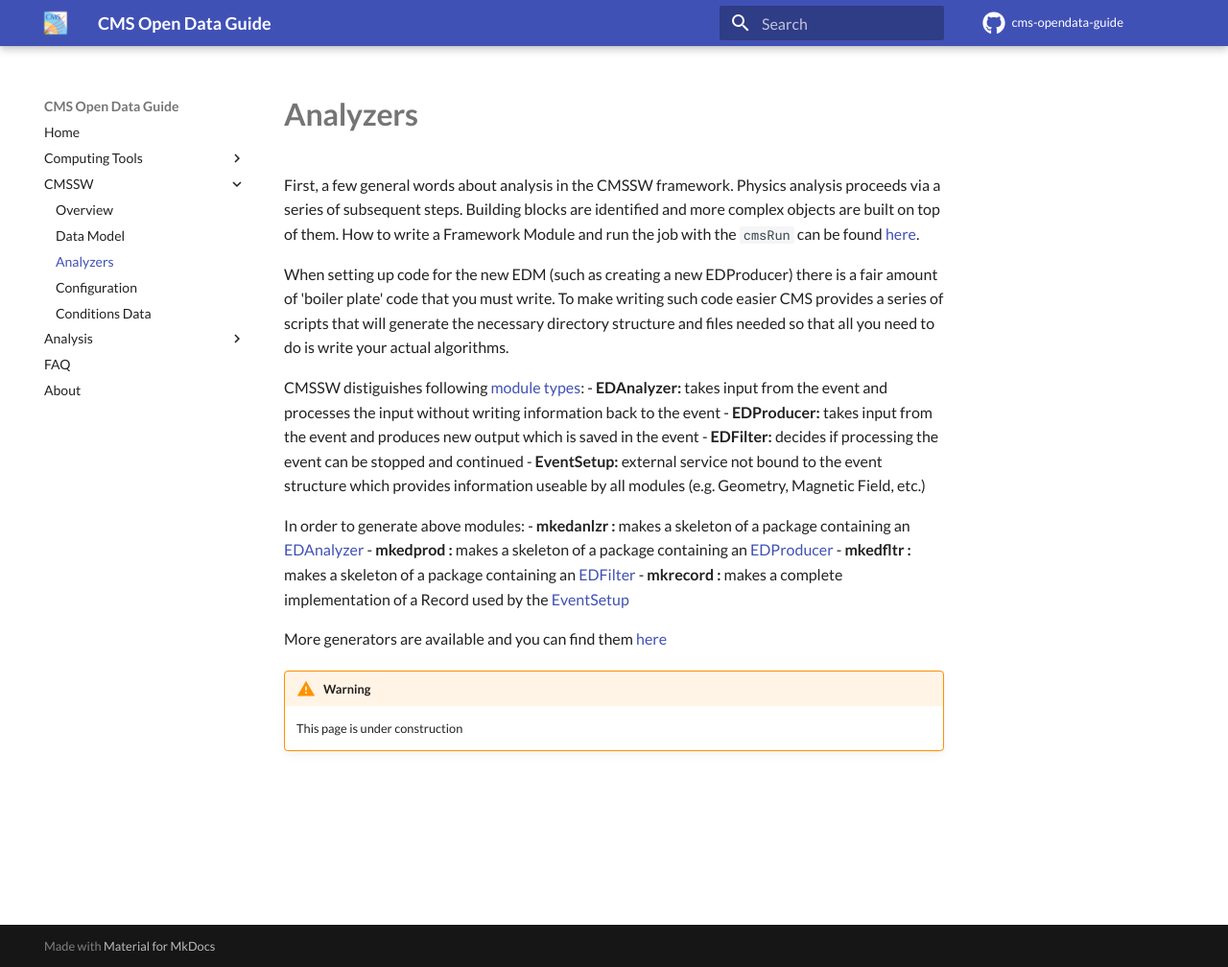
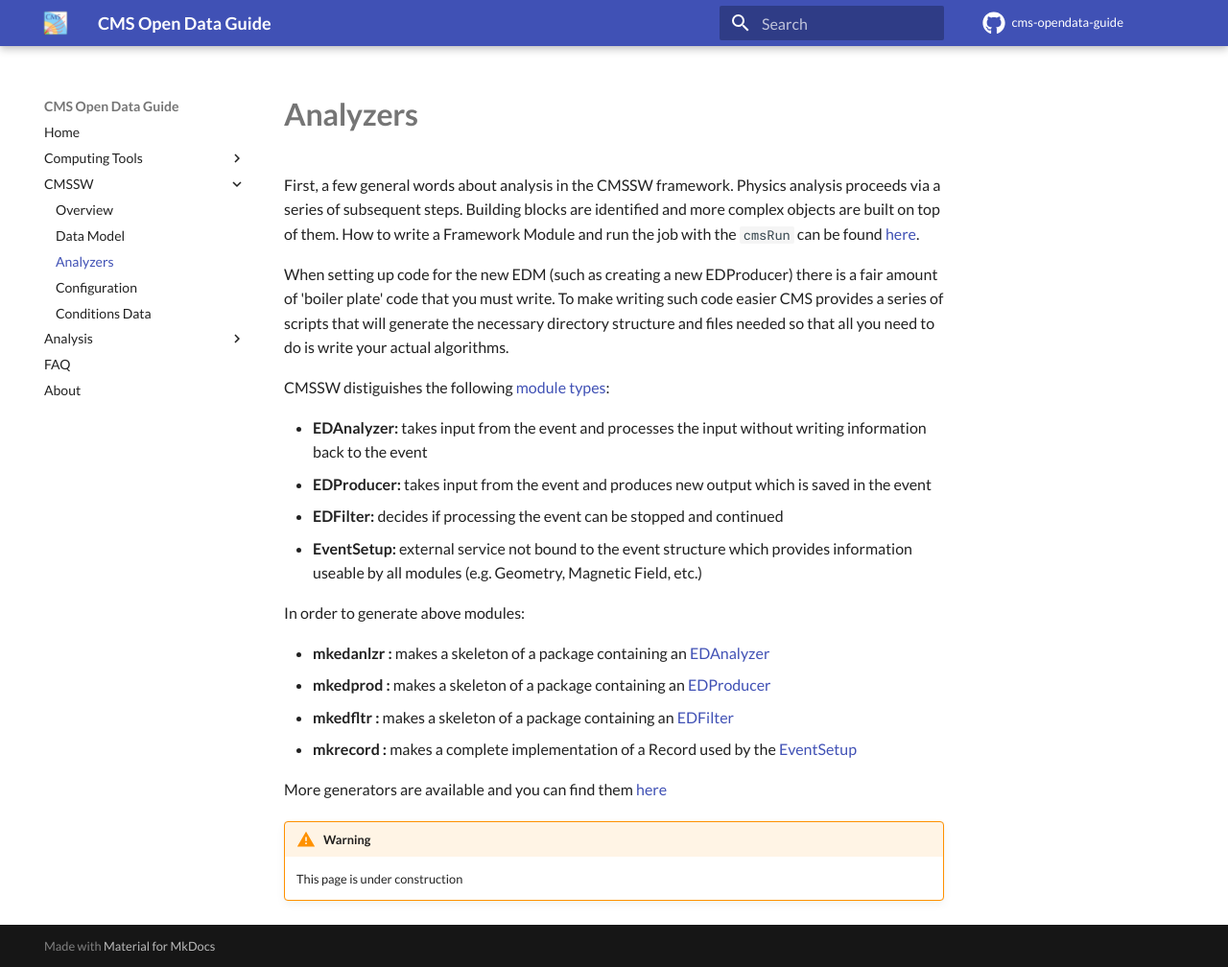
Before and after one commit to cernopendata/cms-opendata-guide, an MkDocs documentation site: the page built from docs/cmssw/cmsswanalyzers.md, in a window 1280 px wide and 1008 px high. Shown: the whole window at 96% size. Built offline with MkDocs 1.6.1 and Material for MkDocs 9.7.7, drawn with Linux system fonts in a browser that asks for light colours; comment, search, counter and statistics services are not loaded.

```diff
--- a/docs/cmssw/cmsswanalyzers.md
+++ b/docs/cmssw/cmsswanalyzers.md
@@ -1,15 +1,18 @@
 # Analyzers
+
 First, a few general words about analysis in the CMSSW framework. Physics analysis proceeds via a series of subsequent steps. Building blocks are identified and more complex objects are built on top of them. How to write a Framework Module and run the job with the `cmsRun` can be found [here](https://twiki.cern.ch/twiki/bin/view/CMSPublic/WorkBookWriteFrameworkModule).
 
 When setting up code for the new EDM (such as creating a new EDProducer) there is a fair amount of 'boiler plate' code that you must write. To make writing such code easier CMS provides a series of scripts that will generate the necessary directory structure and files needed so that all you need to do is write your actual algorithms.
 
-CMSSW distiguishes following [module types](https://twiki.cern.ch/twiki/bin/view/Main/CMSSWatFNALFramework#Module_types):
+CMSSW distiguishes the following [module types](https://twiki.cern.ch/twiki/bin/view/Main/CMSSWatFNALFramework#Module_types):
+
 - **EDAnalyzer:** takes input from the event and processes the input without writing information back to the event
 - **EDProducer:** takes input from the event and produces new output which is saved in the event
 - **EDFilter:** decides if processing the event can be stopped and continued
 - **EventSetup:** external service not bound to the event structure which provides information useable by all modules (e.g. Geometry, Magnetic Field, etc.)
 
 In order to generate above modules:
+
 - **mkedanlzr :** makes a skeleton of a package containing an [EDAnalyzer](https://twiki.cern.ch/twiki/bin/view/Main/CMSSWatFNALFramework#Module_types)
 - **mkedprod :** makes a skeleton of a package containing an [EDProducer](https://twiki.cern.ch/twiki/bin/view/Main/CMSSWatFNALFramework#Module_types)
 - **mkedfltr :** makes a skeleton of a package containing an [EDFilter](https://twiki.cern.ch/twiki/bin/view/Main/CMSSWatFNALFramework#Module_types)
```
Also changed, not shown: README.md (+3 -0 lines), docs/cmssw/cmsswconditions.md (+1 -0 lines), docs/cmssw/cmsswconfigure.md (+1 -0 lines), docs/cmssw/cmsswdatamodel.md (+6 -4 lines), docs/cmssw/cmsswoverview.md (+1 -0 lines).
